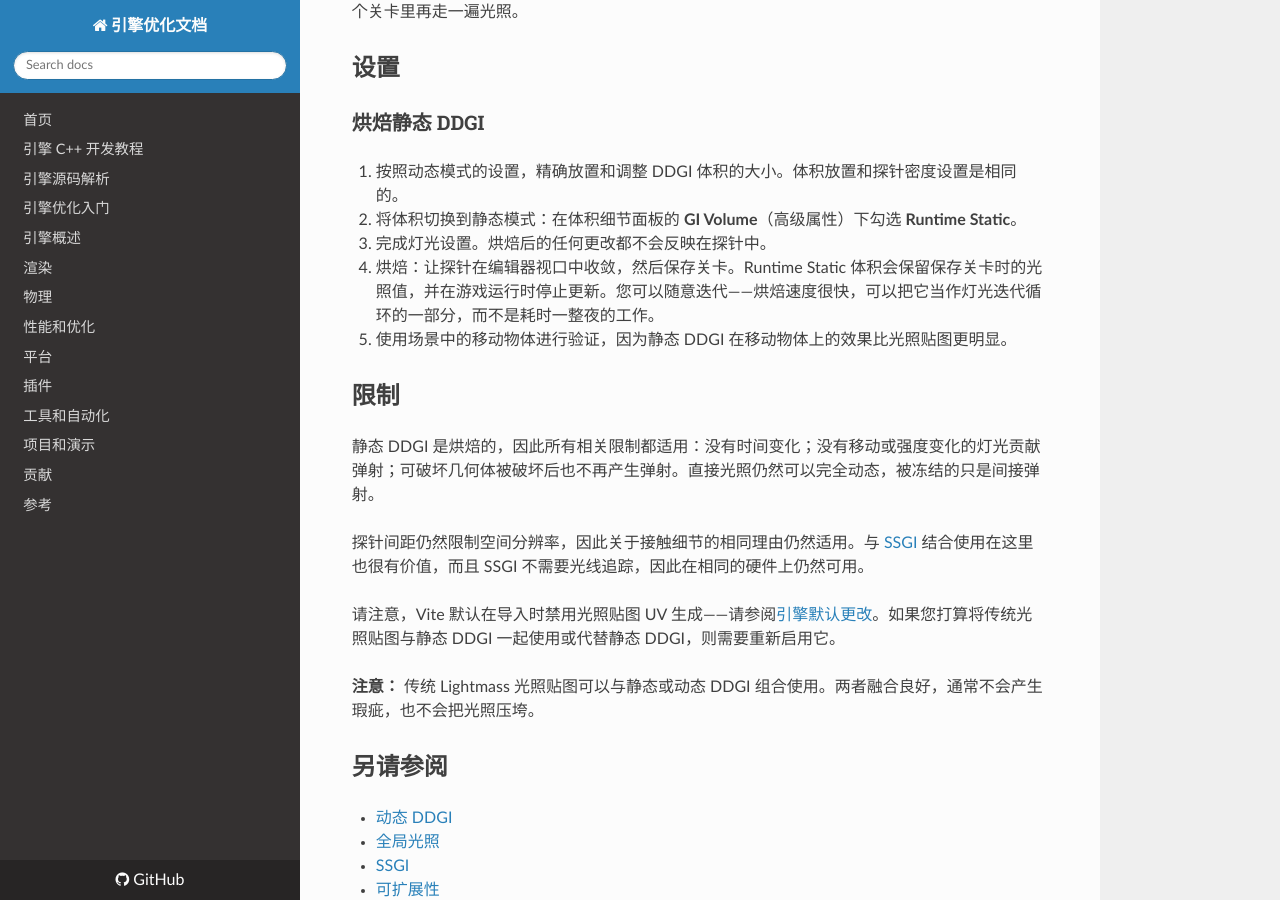
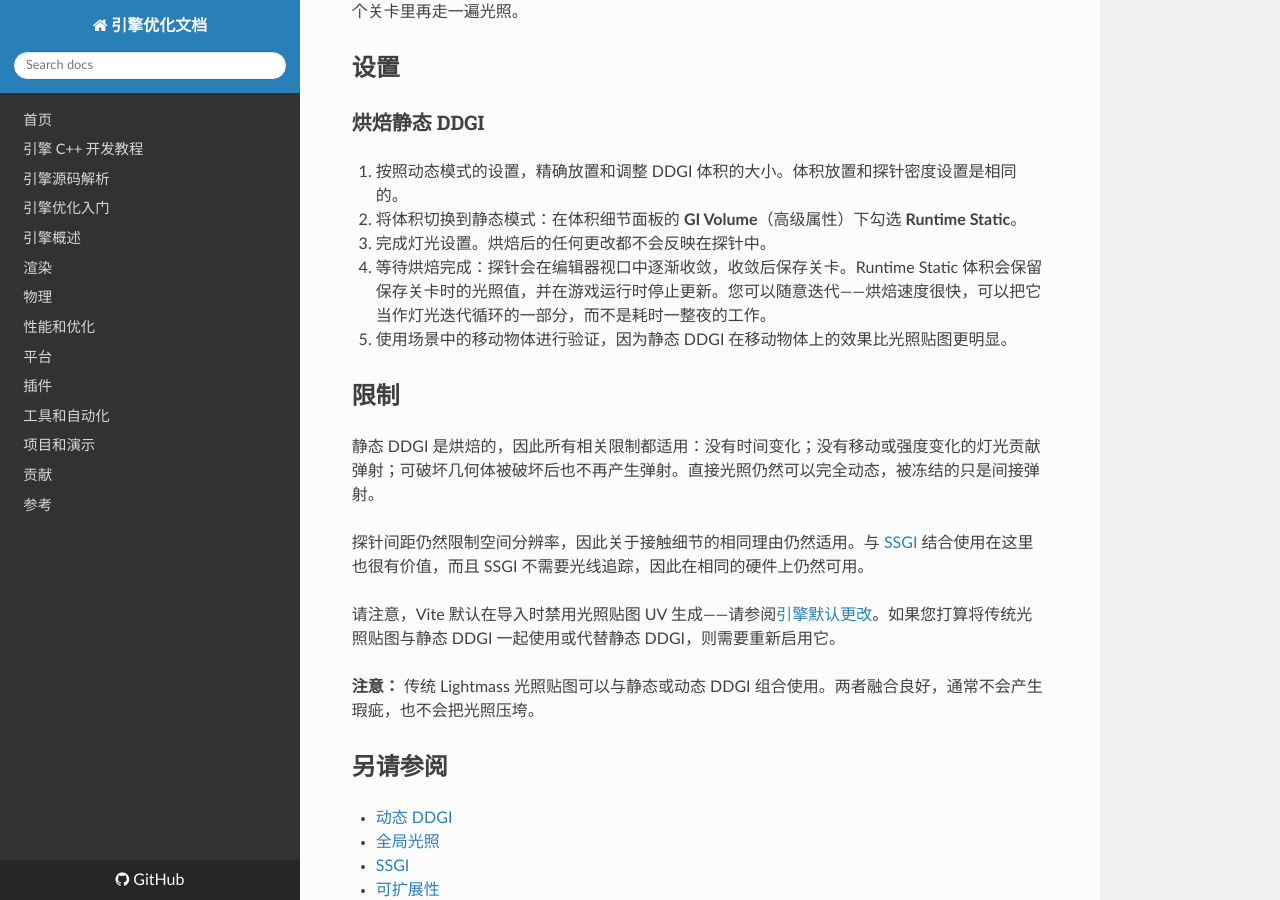
Before and after one commit to OpenHUTB/cpp, an MkDocs documentation site: the page built from docs/optimization/Rendering/DDGI-Static.md, in a window 1280 px wide and 900 px high, scrolled down 1169 px. Built offline with MkDocs 1.6.1, drawn with Linux system fonts in a browser that asks for light colours; nearby versions of some CDN libraries; a script that is not in the unit is left out; some of the changed text lies outside the part shown.

Commit message:
docs: 修正静态 DDGI 页概要句与烘焙步骤的语病
- 概要第一句把 Baked probe volumes 译成了动词短语「烘焙探针体积」，改为「已烘焙的探针体积，烘焙耗时几乎为零」
- 第 4 步「烘焙：让探针在编辑器视口中收敛」改为「等待烘焙完成：探针会在编辑器视口中逐渐收敛，收敛后保存关卡」

```diff
--- a/docs/optimization/Rendering/DDGI-Static.md
+++ b/docs/optimization/Rendering/DDGI-Static.md
@@ -40,7 +40,7 @@
 
 3. 完成灯光设置。烘焙后的任何更改都不会反映在探针中。
 
-4. 烘焙：让探针在编辑器视口中收敛，然后保存关卡。Runtime Static 体积会保留保存关卡时的光照值，并在游戏运行时停止更新。您可以随意迭代——烘焙速度很快，可以把它当作灯光迭代循环的一部分，而不是耗时一整夜的工作。
+4. 等待烘焙完成：探针会在编辑器视口中逐渐收敛，收敛后保存关卡。Runtime Static 体积会保留保存关卡时的光照值，并在游戏运行时停止更新。您可以随意迭代——烘焙速度很快，可以把它当作灯光迭代循环的一部分，而不是耗时一整夜的工作。
 
 5. 使用场景中的移动物体进行验证，因为静态 DDGI 在移动物体上的效果比光照贴图更明显。
 
```
Also changed, not shown: other parts of docs/optimization/Rendering/DDGI-Static.md (+1 -1 lines).
